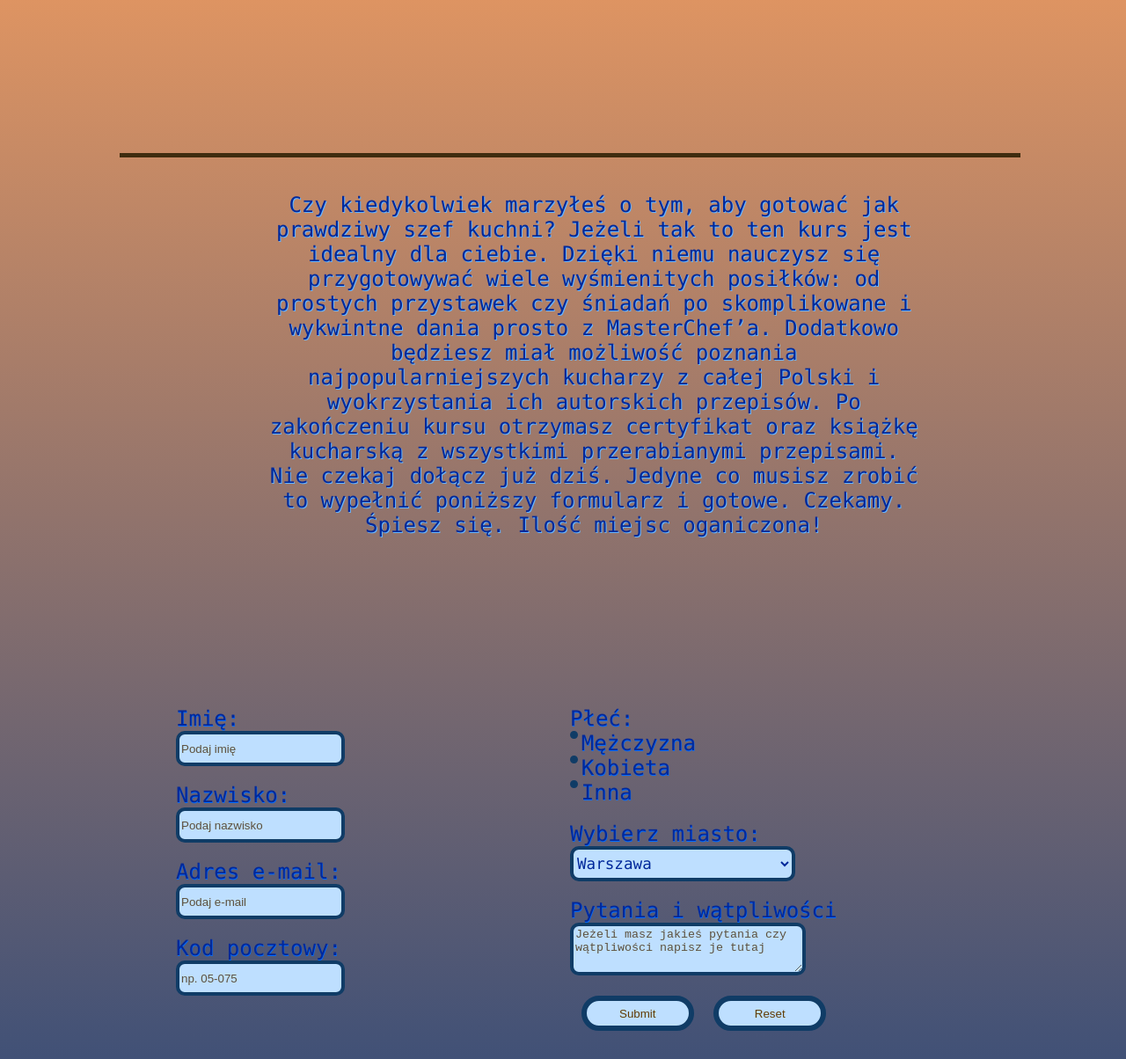
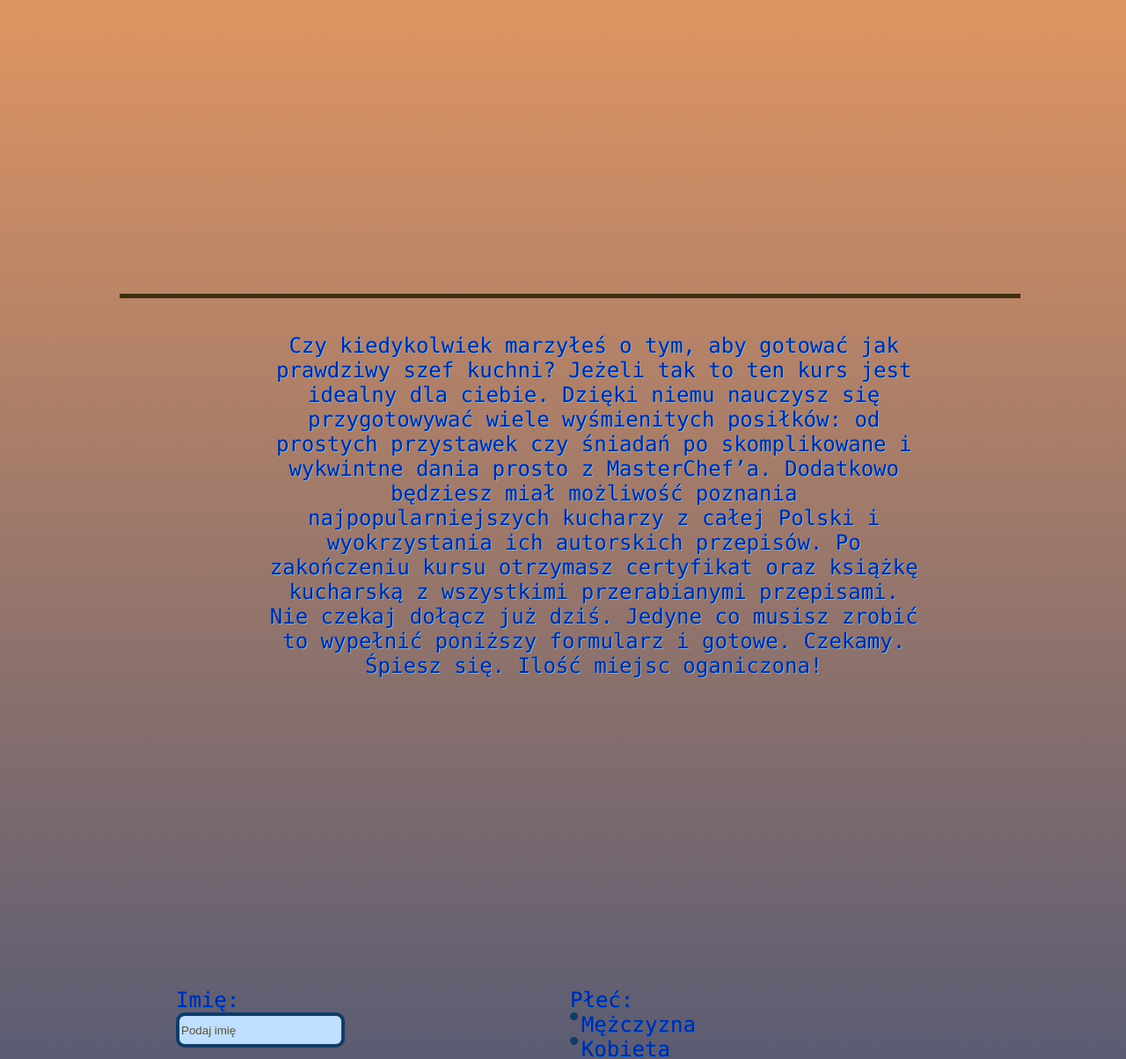
Before and after one commit to Michal-20/Michal-20.github.io, a plain HTML site: page zadanie7/Topic.html in a window 1280 px wide. Shown: the part 114-1318 px from the top of the page at 88% size. Drawn offline with Linux system fonts and the light colour scheme.

Commit message:
Update style1.css

```diff
--- a/zadanie7/styles/style1.css
+++ b/zadanie7/styles/style1.css
@@ -578,6 +578,10 @@ a:hover{
 	width:10vw;
 	height:5vh;
 	}
+	.test{
+	width:35vw;
+	height:45vh;
+	}
 }
 
 @media(orientation: landscape) and (min-width: 300px)
@@ -587,7 +591,7 @@ a:hover{
 		color:yellow;
 	}
 	#content{
-		height:65vh;
+		height:85vh;
 	}
 	.test{
 		height:60vh;
@@ -599,4 +603,12 @@ a:hover{
 	width:10vw;
 	height:5vh;
 	}
+	#title{
+	width:80vw;
+	height:50vh;
+	}
+	.test{
+	width:35vw;
+	height:55vh;
+	}
 }
```
